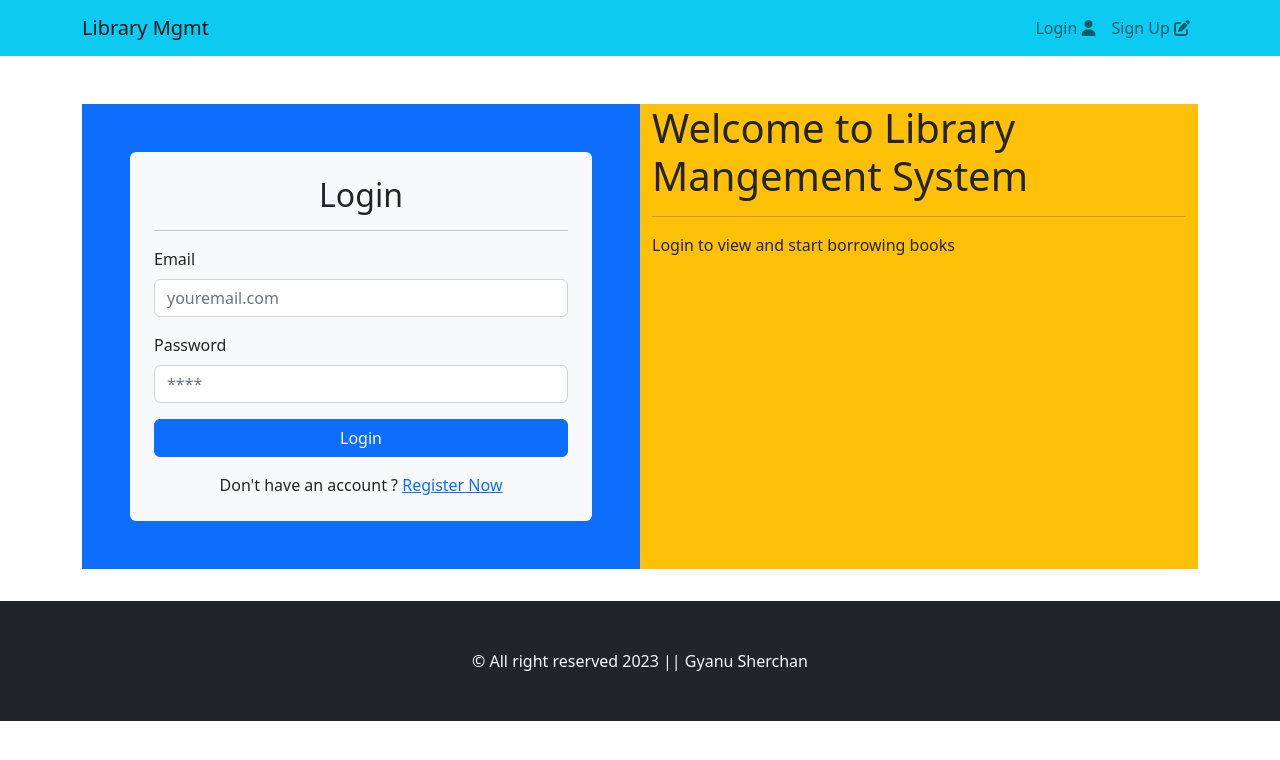
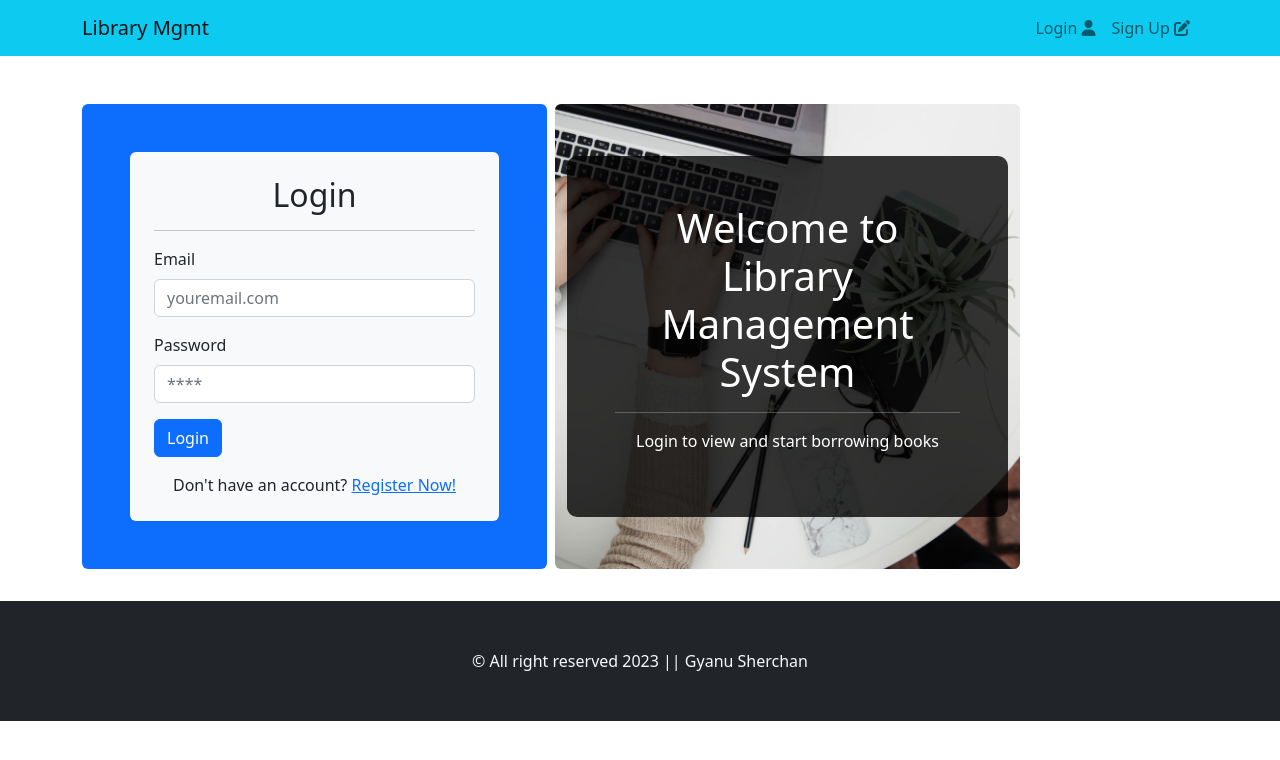
Before and after one commit to gyanu-sherchan-dev/library-mgt, a React (Create React App) app in the folder client/: page / in a window 1280 px wide. Shown: the top 760 px of the page. Built offline with nearby package versions, Linux system fonts and the light colour scheme.

Commit message:
login functionality integrated

```diff
--- a/client/src/App.css
+++ b/client/src/App.css
@@ -6,17 +6,11 @@
 .reg-info {
   background: url("../assests/registartion-bg.jpg") no-repeat center center;
   background-size: cover;
-  border-radius: 10px;
-  box-shadow: -5px 10px 10px;
-  margin-right: 10px;
 }
 
 .reg-info > div {
-  background: #080808db;
-  color: #fff;
-  text-align: center;
-  padding: 24px;
-  margin: auto;
+  background: rgba(0, 0, 0, 0.786);
+  color: white;
+  padding: 3rem;
   border-radius: 10px;
-  box-shadow: -10px 10px 15px;
 }
--- a/client/src/components/helpers/axiosHelper.js
+++ b/client/src/components/helpers/axiosHelper.js
@@ -8,7 +8,7 @@ export const axisoPostNewUser = async (userData) => {
   try {
     const resp = await axios.post(userEP, userData);
     const { data } = resp;
-    console.log(data);
+    console.log(resp);
     return data;
   } catch (error) {
     return {
@@ -17,3 +17,16 @@ export const axisoPostNewUser = async (userData) => {
     };
   }
 };
+
+export const axiosLoginUser = async (loginData) => {
+  try {
+    const result = await axios.post(userEP + "/login", loginData);
+    const { data } = result;
+    return data;
+  } catch (error) {
+    return {
+      status: "error",
+      message: error.message,
+    };
+  }
+};
--- a/client/src/pages/Login.js
+++ b/client/src/pages/Login.js
@@ -1,7 +1,9 @@
 import React, { useState } from "react";
 import { Button, Col, Container, Form, Row } from "react-bootstrap";
 import { Link } from "react-router-dom";
+import { toast } from "react-toastify";
 import { InputField } from "../components/customInputField/InputField.js";
+import { axiosLoginUser } from "../components/helpers/axiosHelper.js";
 import { DefaultLayout } from "../components/layout/DefaultLayout.js";
 
 export const Login = () => {
@@ -30,34 +32,54 @@ export const Login = () => {
       [name]: value,
     });
   };
+
+  const getIdFromSessionStorage = () => {
+    const sessionData = JSON.parse(sessionStorage.getItem("user"));
+    return sessionData._id;
+  };
+
+  const handleOnSubmit = async (e) => {
+    e.preventDefault();
+
+    const userId = getIdFromSessionStorage();
+    setLogin({
+      ...login,
+      _id: userId,
+    });
+    console.log(login);
+    const { status, message } = await axiosLoginUser(login);
+    toast[status](message);
+  };
   return (
     <DefaultLayout>
       <Container>
-        <Row className="mt-5">
-          <Col className=" col-md-6 bg-primary p-5">
+        <Row className="mt-5 gap-2 ">
+          <Col className="col-md-5 bg-primary p-5 rounded-2">
             <div className="bg-light p-4 rounded">
-              <Form>
+              <Form onSubmit={handleOnSubmit}>
                 <h2 className="text-center">Login</h2>
                 <hr />
-                {inputs.map((item, i) => {
-                  return (
-                    <InputField key={i} {...item} onChange={handleOnChange} />
-                  );
-                })}
-                <div className="d-grid">
+
+                {inputs.map((input, i) => (
+                  <InputField key={i} {...input} onChange={handleOnChange} />
+                ))}
+
+                <div>
                   <Button variant="primary" type="submit">
                     Login
                   </Button>
                 </div>
               </Form>
+
               <div className="text-center mt-3">
-                Don't have an account ? <Link to="/register">Register Now</Link>
+                Don't have an account? <Link to="/register">Register Now!</Link>
               </div>
             </div>
           </Col>
-          <Col className="col-md-6 bg-warning">
+
+          <Col className="col-md-5 text-center reg-info d-flex align-items-center d-none d-md-flex rounded-2">
             <div>
-              <h1>Welcome to Library Mangement System</h1>
+              <h1>Welcome to Library Management System</h1>
               <hr />
               <p>Login to view and start borrowing books</p>
             </div>
--- a/client/src/pages/Register.js
+++ b/client/src/pages/Register.js
@@ -61,16 +61,21 @@ const Register = () => {
       return alert("password do not match");
     }
 
-    const result = await axisoPostNewUser(rest);
-    const { status, message } = result;
-    toast[status](message);
+    const { status, message, result } = await axisoPostNewUser(rest);
+    console.log(result);
+    if (status === "success") {
+      sessionStorage.setItem("user", JSON.stringify(result));
+      toast[status](message);
+    } else {
+      toast[status](message);
+    }
   };
   return (
     <DefaultLayout>
       Registration
       <Container>
-        <Row className="mt-5">
-          <Col className=" md-6 p-5 reg-info  d-none d-md-block">
+        <Row className="mt-5 gap-2">
+          <Col className=" col-md-5 p-5 reg-info  d-none d-md-block">
             <div>
               <h1>Welcome to our system</h1>
               <hr />
@@ -80,7 +85,7 @@ const Register = () => {
               </p>
             </div>
           </Col>
-          <Col className="md-6 bg-info p-4 rounded-3">
+          <Col className="col-md-5  bg-info p-4 rounded-3">
             <div className=" bg-light p-4 rounded-3">
               <Form onSubmit={handleOnSubmit}>
                 <h2>Register Now</h2>
```
